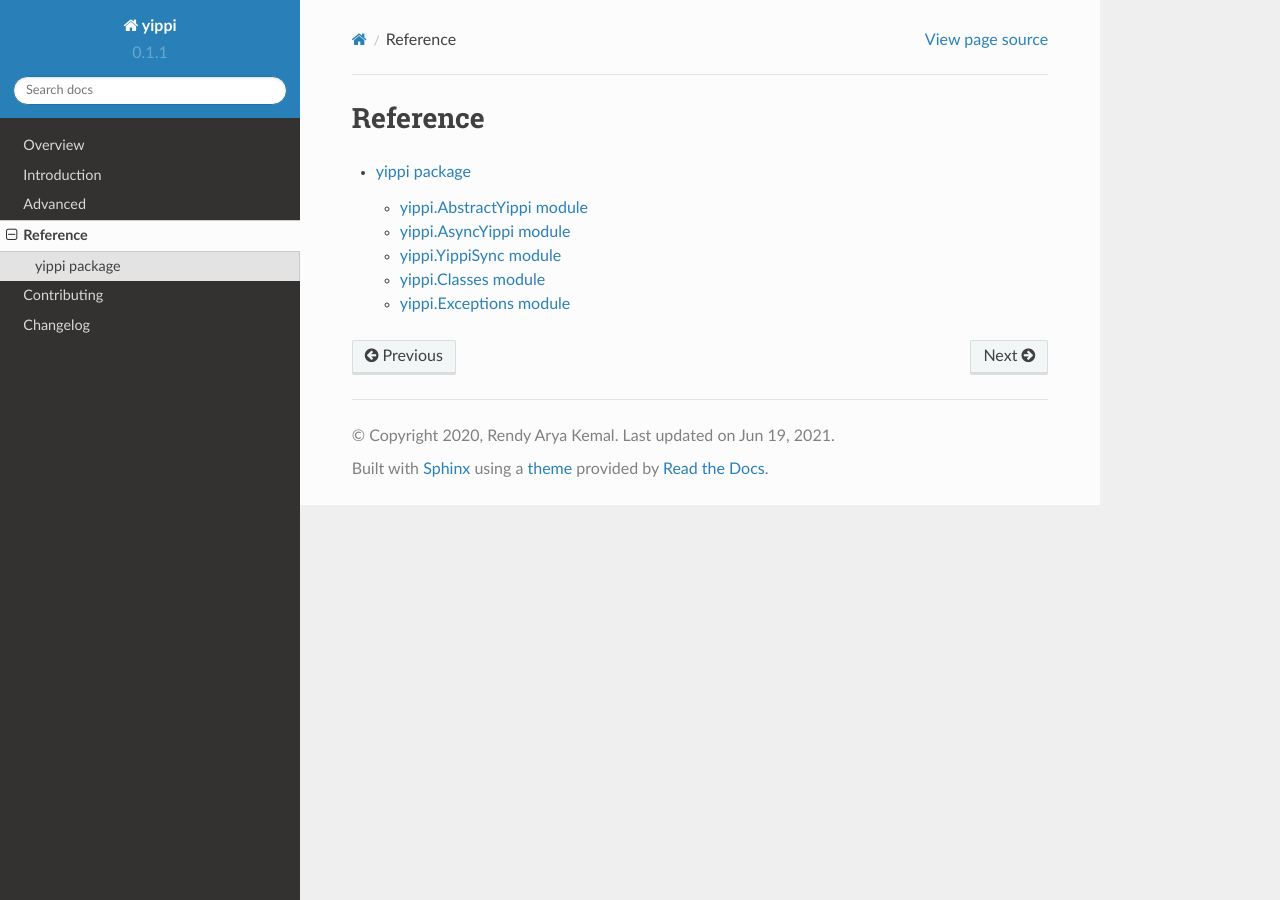
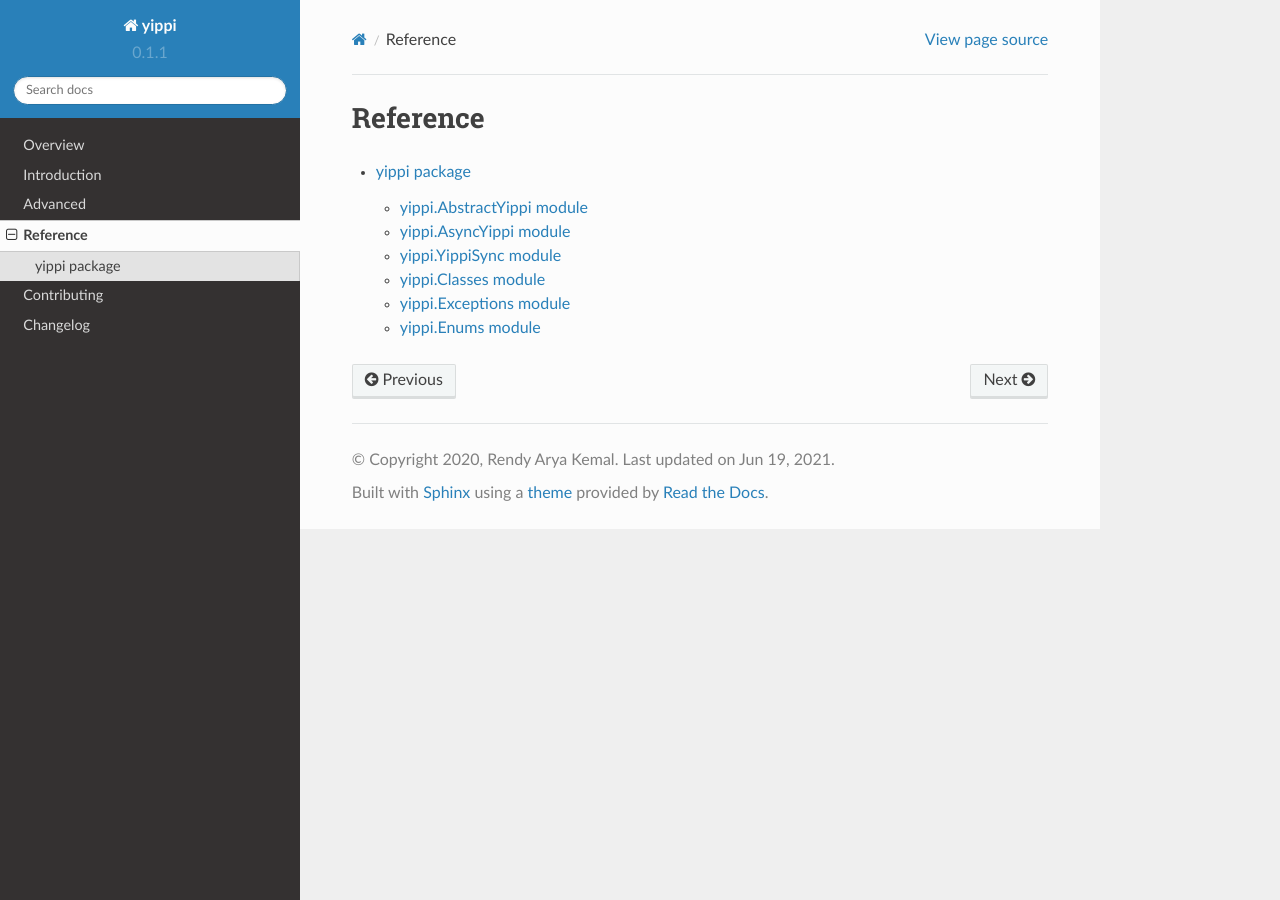
Before and after one commit to c3dhZw/deez-nuts, a Sphinx documentation site: the page built from docs/reference/index.rst, in a window 1280 px wide. Built offline with Sphinx 7.4.7 and the Read the Docs theme 2.0.0, drawn with Linux system fonts in a browser that asks for light colours.

Commit message:
Add enums to reference docs

```diff
--- a/docs/reference/yippi.rst
+++ b/docs/reference/yippi.rst
@@ -40,3 +40,11 @@
    :members:
    :undoc-members:
    :show-inheritance:
+
+yippi.Enums module
+-----------------------
+
+.. automodule:: yippi.Enums
+   :members:
+   :undoc-members:
+   :show-inheritance:
```
